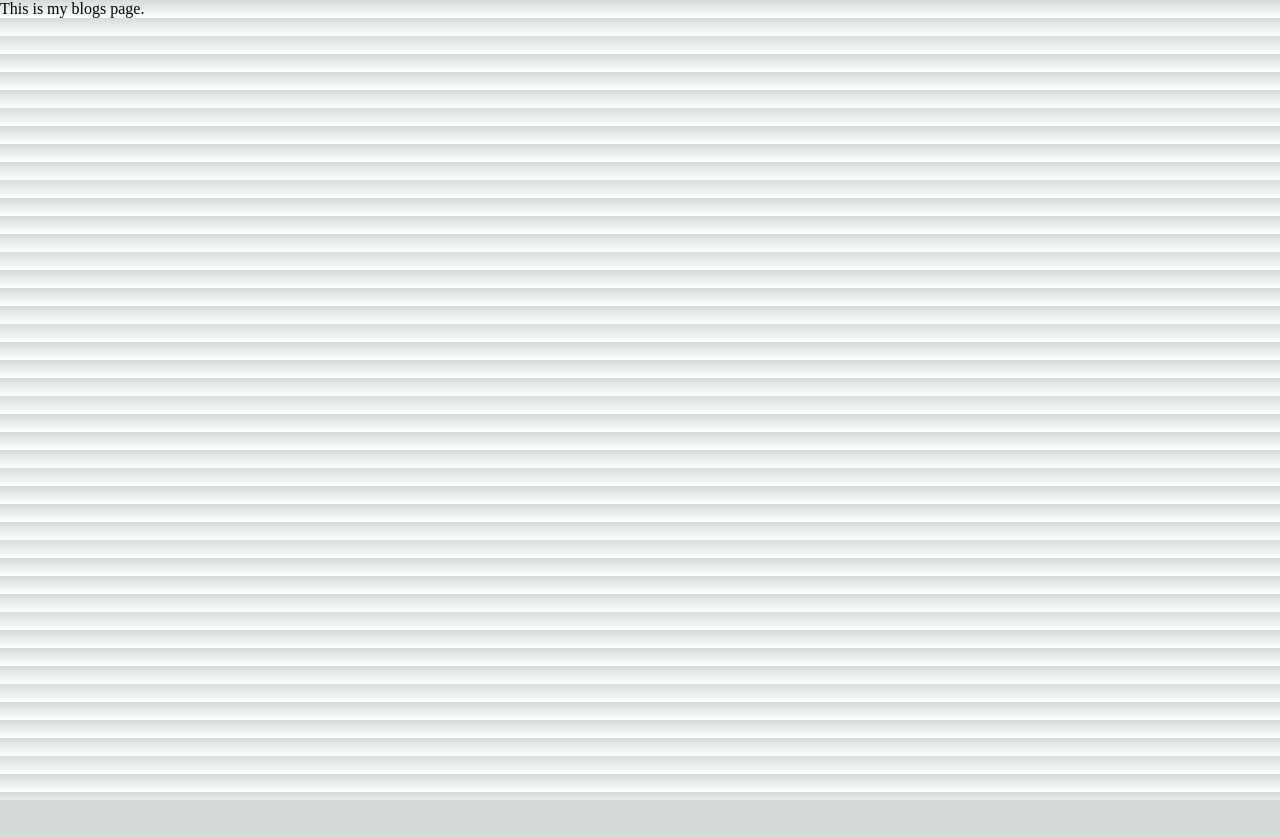
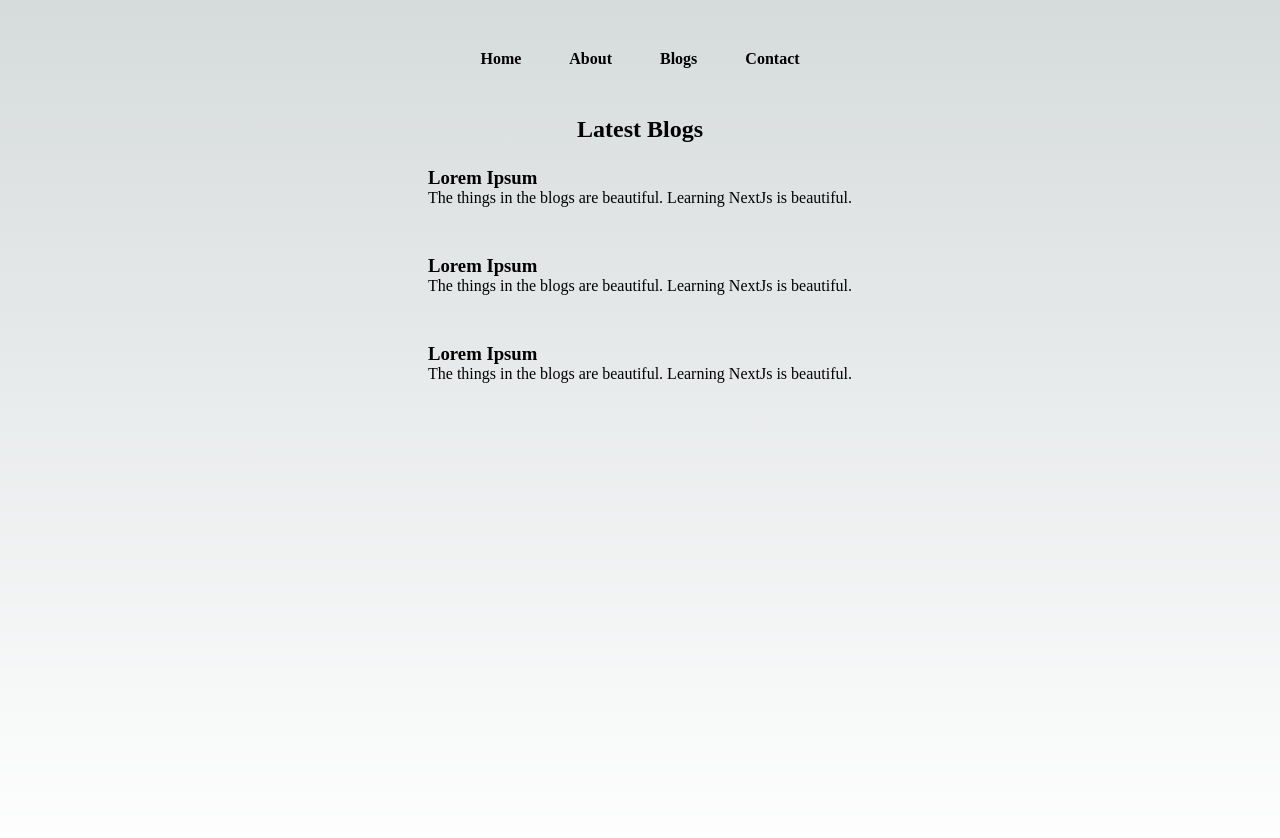
Before and after one commit to Gagneja1512/hunting-coder, a Next.js app: page /blog in a window 1280 px wide. Shown: the top 838 px of the page. Before the commit the page ends 800 px from the top, so only its background shows below. Built offline with nearby package versions, Linux system fonts and the light colour scheme.

Commit message:
Adding Blog and BlogPost pages

```diff
--- /dev/null
+++ b/components/Navbar.js
@@ -0,0 +1,18 @@
+import React from 'react'
+import styles from "../styles/Home.module.css"
+import Link  from 'next/link'
+
+const Navbar = () => {
+  return (
+    <nav className={styles.mainnav}>
+        <ul>
+        <Link href='/'><li>Home</li></Link>
+        <Link href='/about' replace={true}><li>About</li></Link> {/* replace - Replace the current history state instead of adding a new url into the stack. Defaults to false*/ }
+        <Link href='/blog'><li>Blogs</li></Link>
+        <Link href='/contact'><li>Contact</li></Link>
+        </ul>
+    </nav>
+  )
+}
+
+export default Navbar
--- a/pages/_app.js
+++ b/pages/_app.js
@@ -1,6 +1,12 @@
 import '@/styles/globals.css'
+import Navbar from "../components/Navbar"
 // Here import the CSS to apply on all pages .
 
 export default function App({ Component, pageProps }) {
-  return <Component {...pageProps} />
+  return (
+    <>
+      <Navbar/>
+      <Component {...pageProps} />
+    </>
+  )
 }
--- a/pages/blog.js
+++ b/pages/blog.js
@@ -1,8 +1,28 @@
 import React from "react";
+import styles from "../styles/Blog.module.css"
+import Link from "next/link";
 
 const Blog = () => {
     return (
-        <div>This is my blogs page.</div>
+        <div className={styles.container}>
+            <main className={styles.main}>
+                <h2>Latest Blogs</h2>
+                <div className={styles.blogItem}>
+                    <Link href={'/blogpost/learn-javascript'}><h3>Lorem Ipsum</h3></Link>
+                    <p>The things in the blogs are beautiful. Learning NextJs is beautiful.</p>
+                </div>
+
+                <div className={styles.blogItem}>
+                    <Link href={'/blogpost/learn-javascript'}><h3>Lorem Ipsum</h3></Link>
+                    <p>The things in the blogs are beautiful. Learning NextJs is beautiful.</p>
+                </div>
+
+                <div className={styles.blogItem}>
+                    <Link href={'/blogpost/learn-javascript'}><h3>Lorem Ipsum</h3></Link>
+                    <p>The things in the blogs are beautiful. Learning NextJs is beautiful.</p>
+                </div>
+            </main>
+      </div>
     )
 }
 
--- /dev/null
+++ b/styles/Blog.module.css
@@ -0,0 +1,15 @@
+.main {
+    min-height: 100vh;
+    flex: 1;
+    display: flex;
+    flex-direction: column;
+    justify-content: center;
+    align-items: center;
+    padding-top: 3rem;
+    justify-content: flex-start;
+}
+
+.blogItem {
+    cursor: pointer;
+    margin: 1.5rem 0;
+}
--- /dev/null
+++ b/styles/Blogpost.module.css
@@ -0,0 +1,14 @@
+.main {
+    min-height: 100vh;
+    flex: 1;
+    display: flex;
+    flex-direction: column;
+    justify-content: center;
+    align-items: center;
+    padding-top: 3rem;
+    justify-content: flex-start;
+}
+
+.container {
+    padding : 0 22rem ;
+}
--- a/styles/Home.module.css
+++ b/styles/Home.module.css
@@ -51,6 +51,7 @@
 }
 
 .description {
+  margin: 4rem 0;
   line-height: 1.5;
   font-size: 1.5rem;
 }
@@ -131,5 +132,5 @@
 }
 
 .imageWrapper {
-  padding : 30px ;
+  padding : 20px ;
 }
```
Also changed, not shown: pages/blogpost/[slug].js (+9 -2 lines), pages/index.js (+12 -11 lines).
